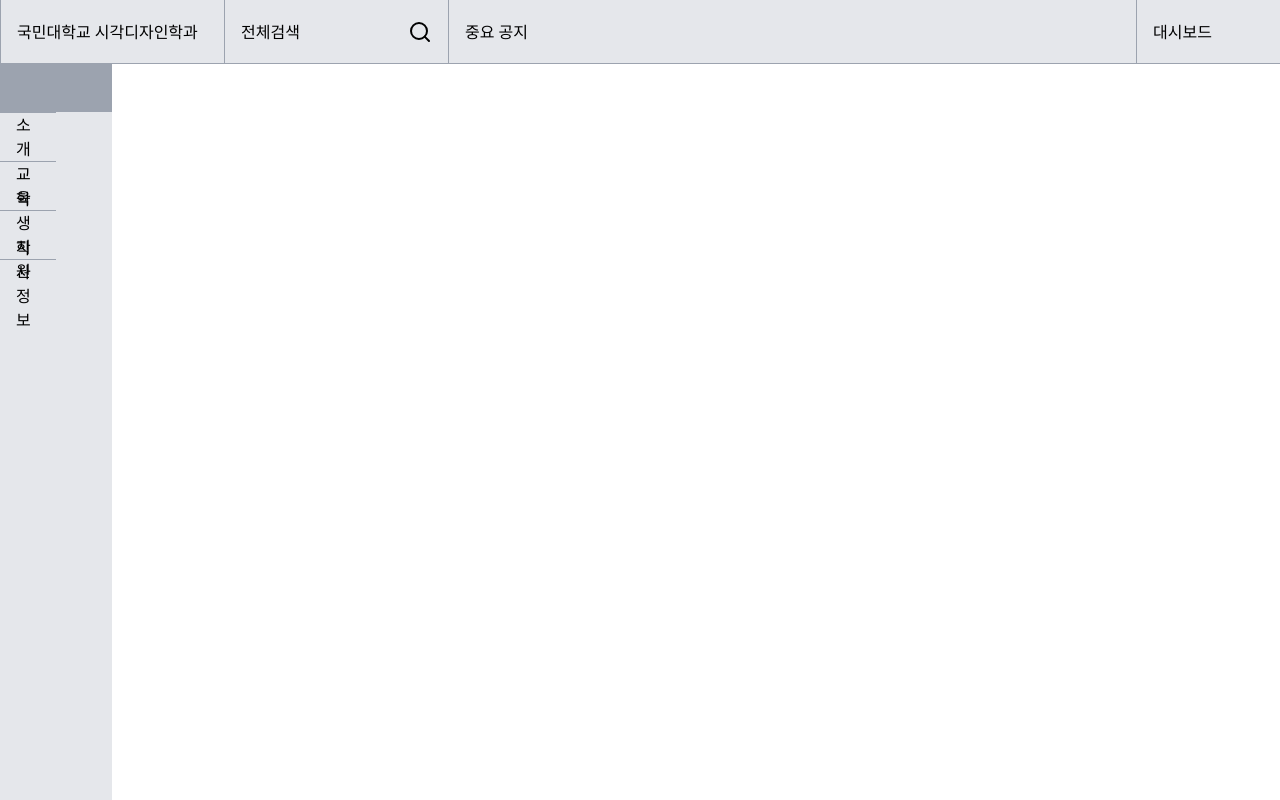
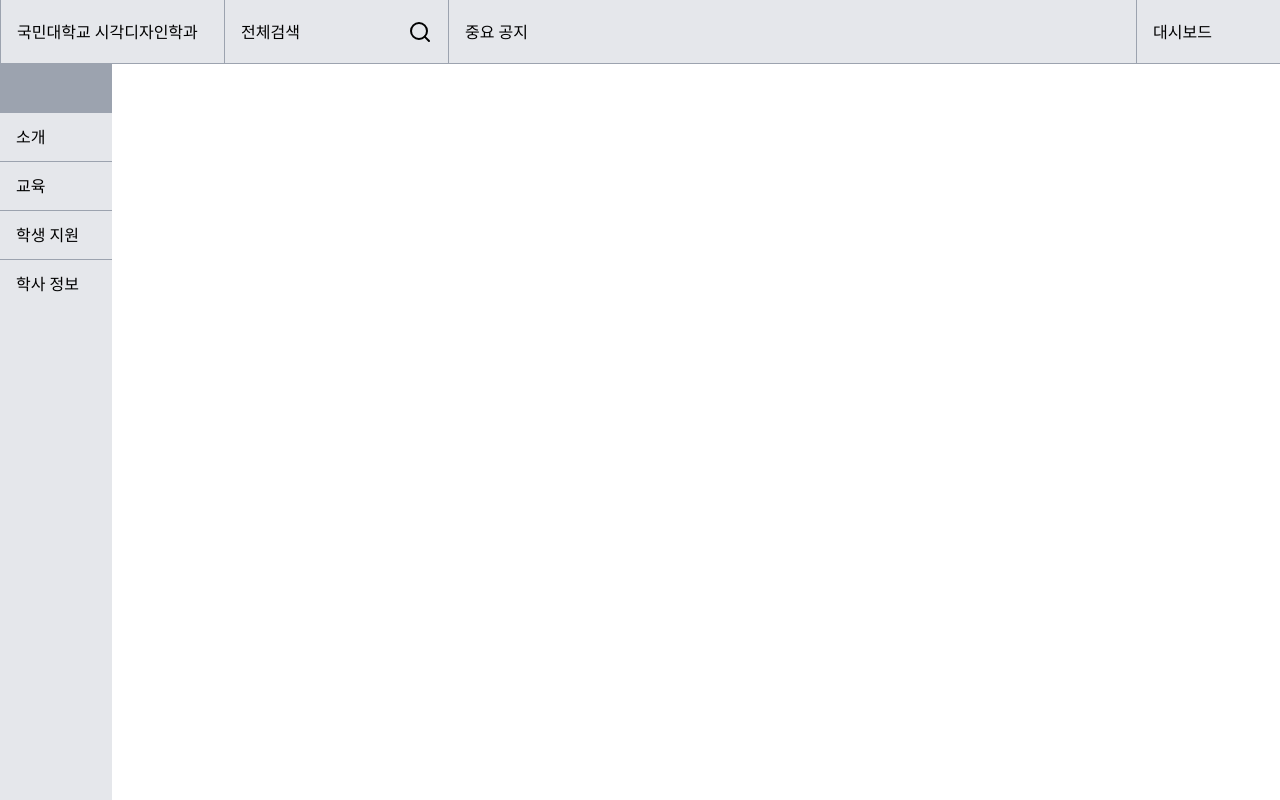
Before and after one commit to solm0/kmuvcd, a Next.js app: page / in a window 1280 px wide. Built offline with nearby package versions, Linux system fonts and the light colour scheme.

Commit message:
w-0말고hidden

```diff
--- a/app/ui/left-nav-links.tsx
+++ b/app/ui/left-nav-links.tsx
@@ -127,7 +127,7 @@ export default function LeftNavLinks({ children }: { children: React.ReactNode }
             ))}
           </div>
           <div className={clsx(
-            "w-full h-full", {"w-0": !isContentOpen}
+            "w-full h-full", {"hidden": !isContentOpen}
           )}>
             {hasSubPath && isContentOpen && (
               <div className="bg-gray-200 overflow-y-auto max-h-full top-16 p-4 border-t border-gray-400">
```
